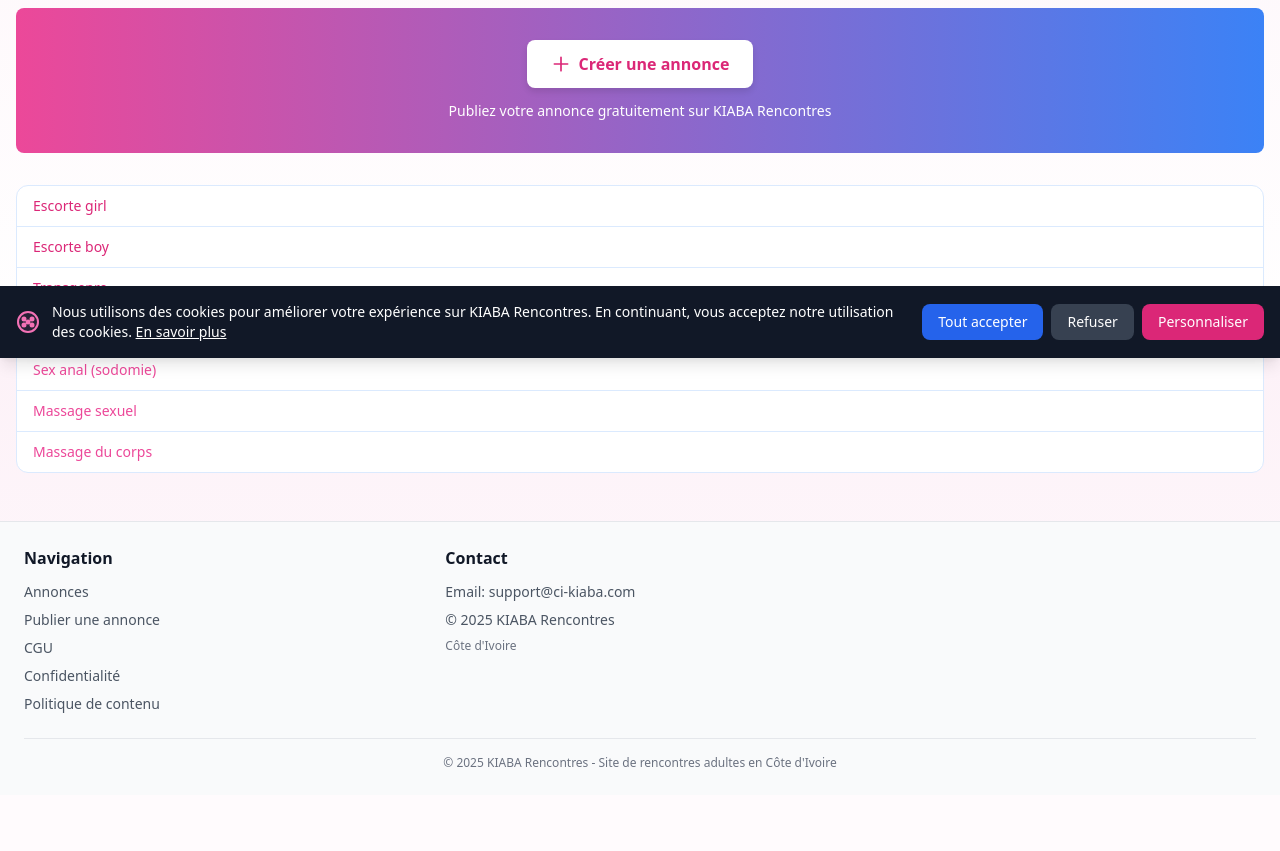
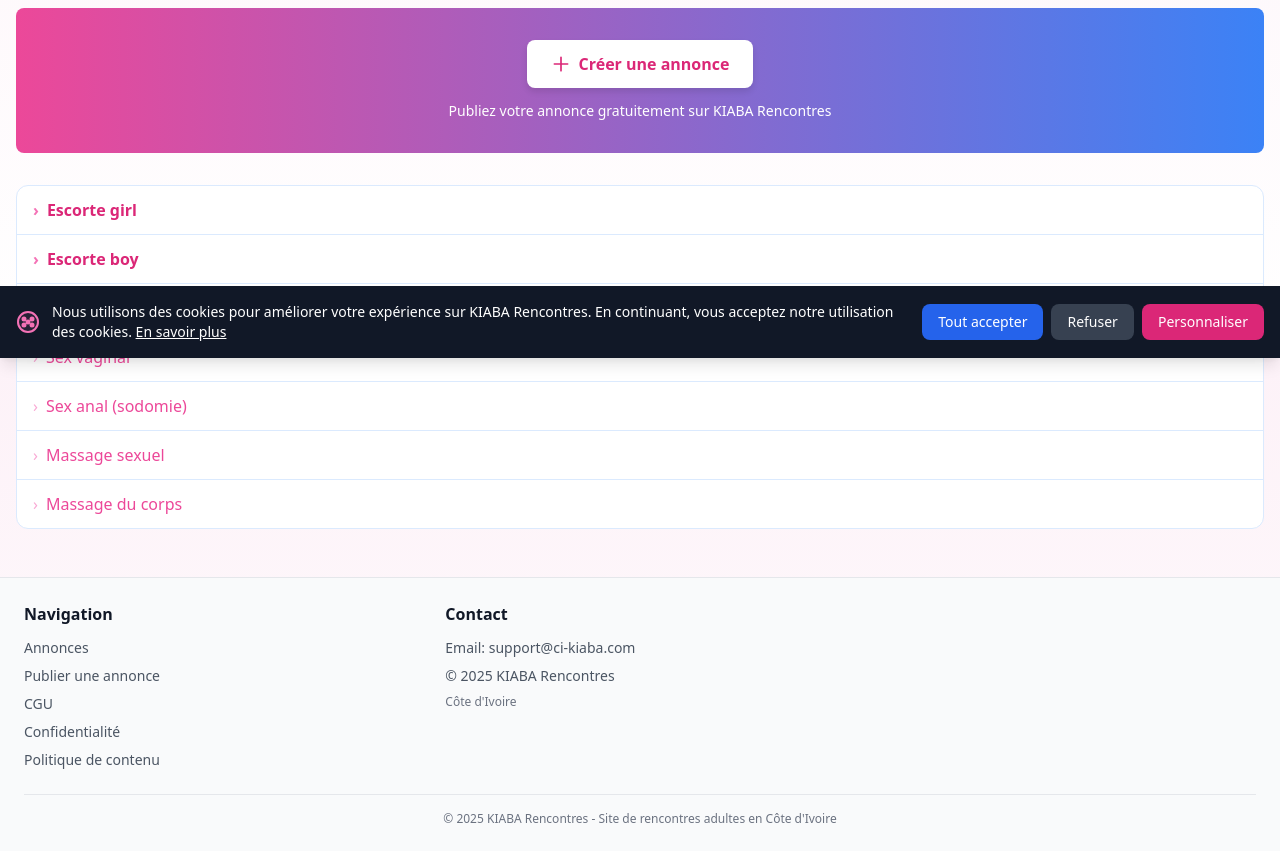
Before and after one commit to Chaka06/habiko-django, a Django app: template templates/ads/list.html in a window 1280 px wide. Shown: the part 442-1293 px from the top of the page. Before the commit the page ends 1209 px from the top, so only its background shows below. Run offline with Django 3.2, Linux system fonts and the light colour scheme; the template is opened without the code that fills it, so the values that code supplies are empty; some libraries are stand-ins or nearby versions.

Commit message:
feat(list): flèches + texte agrandi sur les liens catégories/sous-catégories

```diff
--- a/templates/ads/list.html
+++ b/templates/ads/list.html
@@ -296,13 +296,27 @@
 
 <!-- Catégories & sous-catégories -->
 <section class="mt-8 bg-white border border-blue-100 rounded-xl overflow-hidden">
-  <a href="/ads?category=escorte_girl" class="flex items-center px-4 py-2.5 text-pink-600 hover:bg-pink-50 font-medium text-sm border-b border-blue-100 transition">Escorte girl</a>
-  <a href="/ads?category=escorte_boy" class="flex items-center px-4 py-2.5 text-pink-600 hover:bg-pink-50 font-medium text-sm border-b border-blue-100 transition">Escorte boy</a>
-  <a href="/ads?category=transgenre" class="flex items-center px-4 py-2.5 text-pink-600 hover:bg-pink-50 font-medium text-sm border-b border-blue-100 transition">Transgenre</a>
-  <a href="/ads?q=Sex+vaginal" class="flex items-center px-4 py-2.5 text-pink-500 hover:bg-pink-50 text-sm border-b border-blue-100 transition">Sex vaginal</a>
-  <a href="/ads?q=Sex+anal" class="flex items-center px-4 py-2.5 text-pink-500 hover:bg-pink-50 text-sm border-b border-blue-100 transition">Sex anal (sodomie)</a>
-  <a href="/ads?q=Massage+sexuel" class="flex items-center px-4 py-2.5 text-pink-500 hover:bg-pink-50 text-sm border-b border-blue-100 transition">Massage sexuel</a>
-  <a href="/ads?q=Massage+du+corps" class="flex items-center px-4 py-2.5 text-pink-500 hover:bg-pink-50 text-sm transition">Massage du corps</a>
+  <a href="/ads?category=escorte_girl" class="flex items-center gap-2 px-4 py-3 text-pink-600 hover:bg-pink-50 font-semibold text-base border-b border-blue-100 transition group">
+    <span class="text-pink-400 group-hover:translate-x-1 transition-transform">›</span> Escorte girl
+  </a>
+  <a href="/ads?category=escorte_boy" class="flex items-center gap-2 px-4 py-3 text-pink-600 hover:bg-pink-50 font-semibold text-base border-b border-blue-100 transition group">
+    <span class="text-pink-400 group-hover:translate-x-1 transition-transform">›</span> Escorte boy
+  </a>
+  <a href="/ads?category=transgenre" class="flex items-center gap-2 px-4 py-3 text-pink-600 hover:bg-pink-50 font-semibold text-base border-b border-blue-100 transition group">
+    <span class="text-pink-400 group-hover:translate-x-1 transition-transform">›</span> Transgenre
+  </a>
+  <a href="/ads?q=Sex+vaginal" class="flex items-center gap-2 px-4 py-3 text-pink-500 hover:bg-pink-50 font-medium text-base border-b border-blue-100 transition group">
+    <span class="text-pink-300 group-hover:translate-x-1 transition-transform">›</span> Sex vaginal
+  </a>
+  <a href="/ads?q=Sex+anal" class="flex items-center gap-2 px-4 py-3 text-pink-500 hover:bg-pink-50 font-medium text-base border-b border-blue-100 transition group">
+    <span class="text-pink-300 group-hover:translate-x-1 transition-transform">›</span> Sex anal (sodomie)
+  </a>
+  <a href="/ads?q=Massage+sexuel" class="flex items-center gap-2 px-4 py-3 text-pink-500 hover:bg-pink-50 font-medium text-base border-b border-blue-100 transition group">
+    <span class="text-pink-300 group-hover:translate-x-1 transition-transform">›</span> Massage sexuel
+  </a>
+  <a href="/ads?q=Massage+du+corps" class="flex items-center gap-2 px-4 py-3 text-pink-500 hover:bg-pink-50 font-medium text-base transition group">
+    <span class="text-pink-300 group-hover:translate-x-1 transition-transform">›</span> Massage du corps
+  </a>
 </section>
 
 {% endblock %}
```
